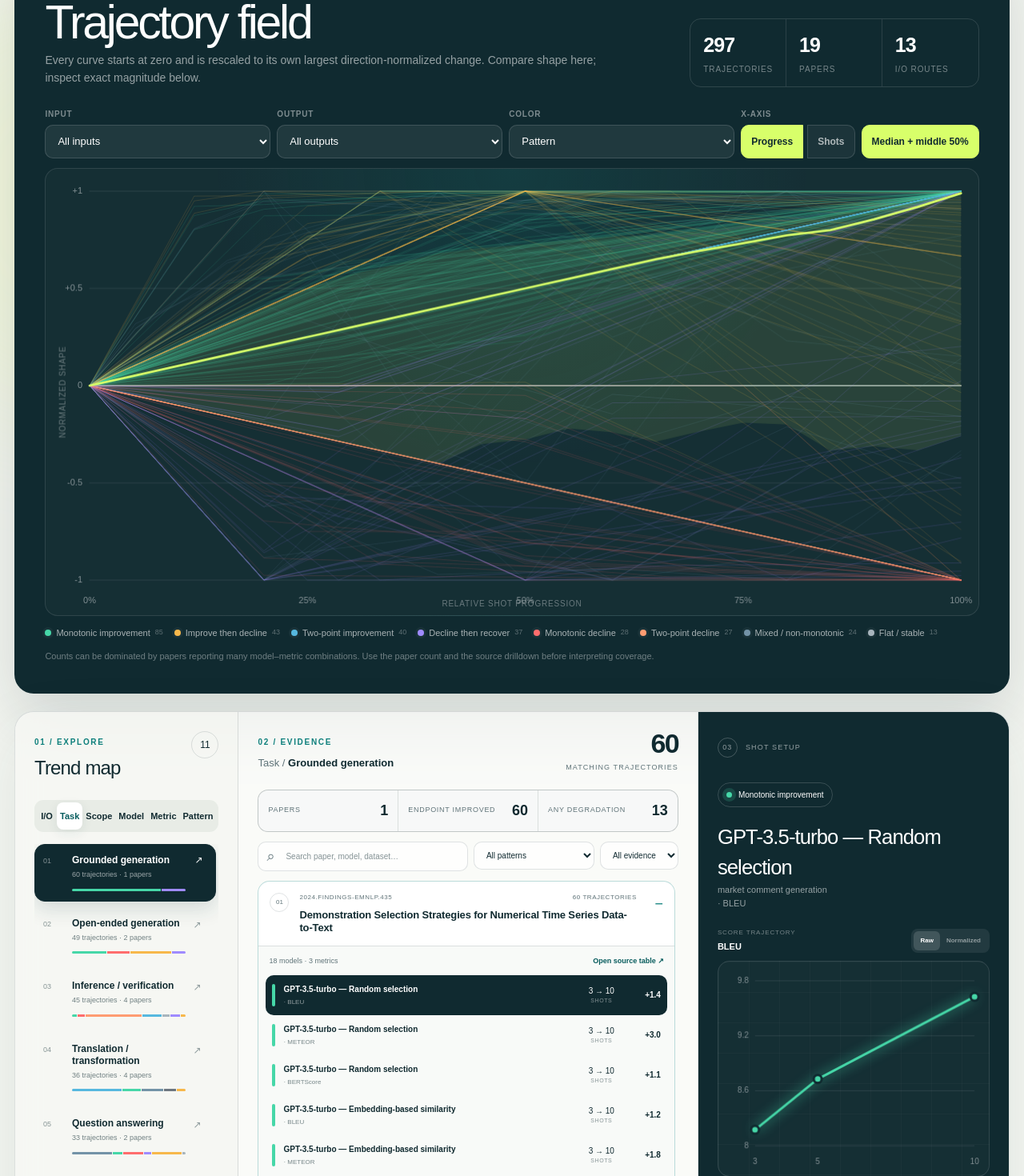
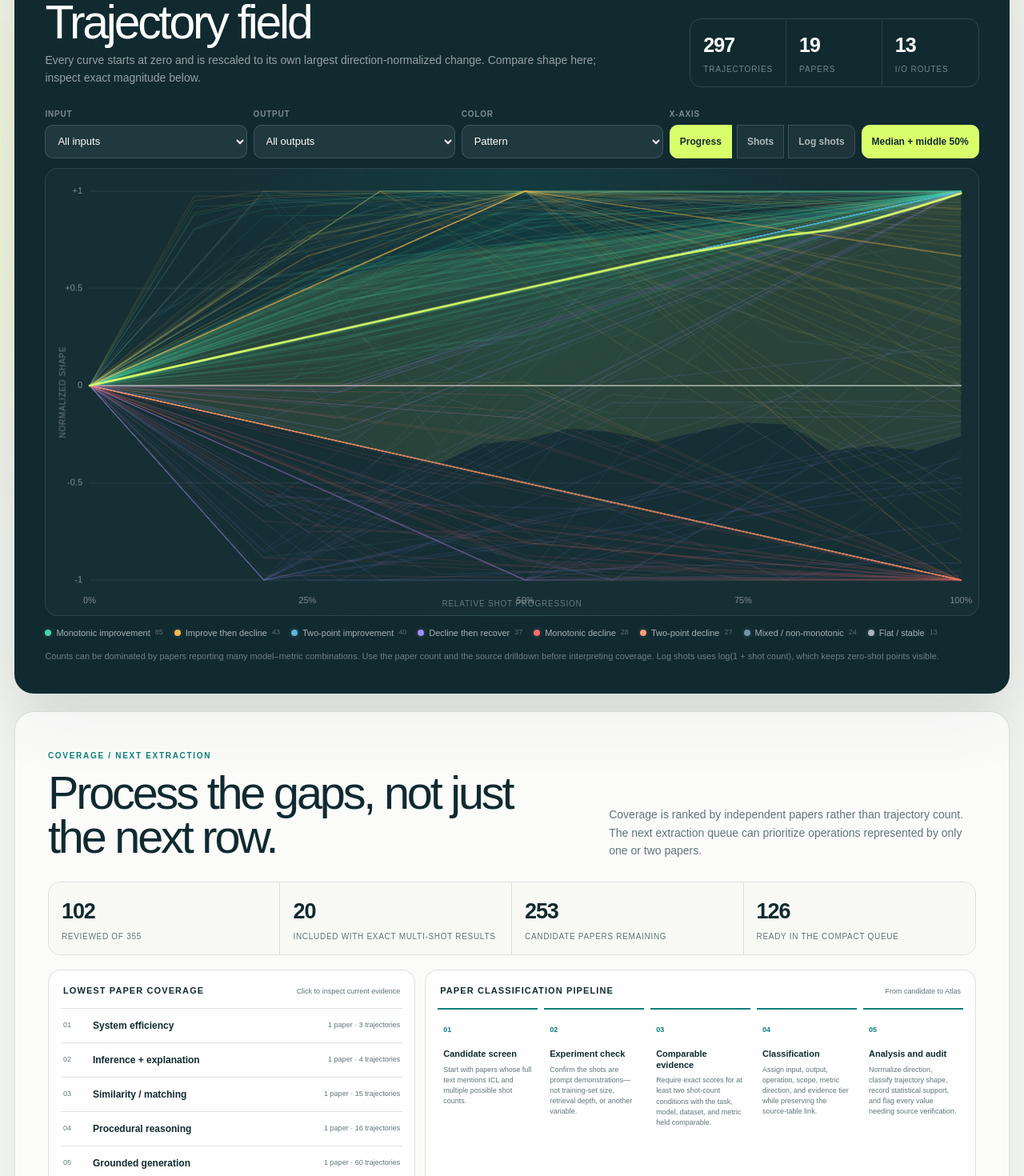
Before and after one commit to Roque3007/icl-trend-atlas, a React (Vite) app: page / in a window 1280 px wide. Shown: the part 580-2050 px from the top of the page at 80% size. Built offline with nearby package versions, Linux system fonts and the light colour scheme.

Commit message:
Add log shot scale and coverage-guided extraction

```diff
--- a/app/globals.css
+++ b/app/globals.css
@@ -59,7 +59,7 @@ a { color: inherit; }
 .field-controls select { width: 100%; min-height: 42px; border: 1px solid rgba(255,255,255,.14); border-radius: 10px; padding: 0 11px; background: rgba(255,255,255,.07); color: white; font-size: 13px; outline: none; transition: border-color 180ms var(--ease-fast), background 180ms var(--ease-fast); }
 .field-controls select:focus { border-color: var(--lime); background: rgba(255,255,255,.1); }
 .field-controls select option { color: var(--ink); background: white; }
-.field-segment { grid-template-columns: auto auto; }
+.field-segment { grid-template-columns: repeat(3,auto); }
 .field-segment > span { grid-column: 1 / -1; }
 .field-segment button, .median-toggle { min-height: 42px; border: 1px solid rgba(255,255,255,.14); background: rgba(255,255,255,.05); color: rgba(255,255,255,.65); padding: 0 12px; cursor: pointer; font-size: 12px; font-weight: 750; transition: transform 180ms var(--ease-fast), background 180ms var(--ease-fast), color 180ms var(--ease-fast); }
 .field-segment button:first-of-type { border-radius: 10px 0 0 10px; }
@@ -79,6 +79,32 @@ a { color: inherit; }
 .field-legend i { width: 8px; height: 8px; border-radius: 50%; box-shadow: 0 0 0 3px rgba(255,255,255,.04); }
 .field-legend small { color: rgba(255,255,255,.32); font-size: 9px; }
 .field-footnote { margin: 13px 0 0; color: rgba(255,255,255,.4); font-size: 11px; line-height: 1.5; }
+
+.coverage-audit { max-width: 1500px; margin: 0 auto 22px; padding: clamp(24px,3.2vw,46px); border: 1px solid var(--line); border-radius: 24px; background: rgba(255,255,255,.62); backdrop-filter: blur(18px); box-shadow: 0 22px 60px rgba(34,67,66,.08); opacity: 0; transform: translate3d(0,24px,0); transition: opacity 650ms var(--ease-out), transform 650ms var(--ease-out); }
+.coverage-audit.is-visible { opacity: 1; transform: none; }
+.coverage-heading { display: grid; grid-template-columns: minmax(0,1fr) minmax(280px,.72fr); gap: clamp(24px,5vw,72px); align-items: end; }
+.coverage-heading h2 { margin: 9px 0 0; max-width: 780px; font-size: clamp(34px,4.5vw,68px); line-height: .96; letter-spacing: -.055em; }
+.coverage-heading > p { margin: 0; color: var(--muted); font-size: 14px; line-height: 1.6; }
+.coverage-status { display: grid; grid-template-columns: repeat(4,1fr); border: 1px solid var(--line); border-radius: 15px; overflow: hidden; margin: 28px 0 18px; }
+.coverage-status div { padding: 16px; border-right: 1px solid var(--line); background: rgba(244,246,241,.58); }
+.coverage-status div:last-child { border-right: 0; }
+.coverage-status strong { display: block; font-size: 27px; letter-spacing: -.04em; }
+.coverage-status span { display: block; margin-top: 4px; color: var(--muted); font-size: 10px; line-height: 1.35; text-transform: uppercase; letter-spacing: .07em; }
+.coverage-body { display: grid; grid-template-columns: minmax(300px,.8fr) minmax(440px,1.2fr); gap: 12px; }
+.gap-list, .classification-pipeline { border: 1px solid var(--line); border-radius: 16px; padding: 15px; background: rgba(255,255,255,.68); }
+.coverage-subhead { display: flex; align-items: baseline; justify-content: space-between; gap: 16px; padding: 2px 3px 13px; }
+.coverage-subhead > span { font-size: 11px; font-weight: 850; text-transform: uppercase; letter-spacing: .1em; }
+.coverage-subhead small { color: var(--muted); font-size: 9px; }
+.gap-row { width: 100%; display: grid; grid-template-columns: 28px 1fr auto; gap: 9px; align-items: center; border: 0; border-top: 1px solid var(--line); background: transparent; padding: 12px 3px; text-align: left; cursor: pointer; transition: transform 180ms var(--ease-fast), color 180ms var(--ease-fast); }
+.gap-row:hover, .gap-row:focus-visible { color: var(--teal-deep); transform: translate3d(3px,0,0); outline: none; }
+.gap-row > span { color: var(--muted); font-size: 9px; }
+.gap-row strong { font-size: 12px; }
+.gap-row small { color: var(--muted); font-size: 9px; text-align: right; }
+.classification-pipeline ol { list-style: none; padding: 0; margin: 0; display: grid; grid-template-columns: repeat(5,1fr); gap: 8px; }
+.classification-pipeline li { min-width: 0; border-top: 2px solid var(--teal); padding: 11px 7px 4px; }
+.classification-pipeline li > span { color: var(--teal); font-size: 9px; font-weight: 800; }
+.classification-pipeline strong { display: block; margin-top: 14px; font-size: 11px; line-height: 1.25; }
+.classification-pipeline p { margin: 6px 0 0; color: var(--muted); font-size: 9px; line-height: 1.45; }
 
 .atlas-frame { display: grid; grid-template-columns: minmax(260px, .72fr) minmax(450px, 1.48fr) minmax(340px, 1fr); height: clamp(760px, 82vh, 900px); min-height: 0; border: 1px solid var(--line); background: rgba(255,255,255,.5); backdrop-filter: blur(18px); border-radius: 24px; overflow: hidden; box-shadow: 0 28px 80px rgba(34, 67, 66, .1); }
 .trend-rail, .evidence-panel, .trajectory-inspector { padding: 24px; min-width: 0; min-height: 0; }
@@ -247,6 +273,8 @@ a { color: inherit; }
   .field-summary { width: max-content; max-width: 100%; }
   .field-controls { grid-template-columns: repeat(3,1fr); }
   .field-segment, .median-toggle { align-self: stretch; }
+  .coverage-heading { grid-template-columns: 1fr; }
+  .coverage-body { grid-template-columns: 1fr; }
   .atlas-frame { grid-template-columns: 280px minmax(450px,1fr); height: auto; max-height: none; overflow: visible; }
   .trend-rail, .evidence-panel { height: min(760px, 84vh); min-height: 620px; }
   .trajectory-inspector { grid-column: 1 / -1; display: block; column-count: 1; overflow: visible; border-radius: 0 0 24px 24px; }
@@ -272,6 +300,14 @@ a { color: inherit; }
   .field-controls label:nth-child(2) { grid-column: 2; }
   .field-controls label:nth-child(3) { grid-column: 1 / -1; }
   .field-canvas { height: 430px; }
+  .coverage-audit { padding: 22px 14px; border-radius: 18px; }
+  .coverage-status { grid-template-columns: 1fr 1fr; }
+  .coverage-status div:nth-child(2) { border-right: 0; }
+  .coverage-status div:nth-child(-n+2) { border-bottom: 1px solid var(--line); }
+  .classification-pipeline ol { grid-template-columns: 1fr; }
+  .classification-pipeline li { display: grid; grid-template-columns: 28px 1fr; gap: 7px; }
+  .classification-pipeline strong { margin-top: 0; }
+  .classification-pipeline p { grid-column: 2; }
   .atlas-frame { grid-template-columns: 1fr; border-radius: 18px; max-height: none; }
   .trend-rail, .evidence-panel { border-right: 0; border-bottom: 1px solid var(--line); }
   .trend-rail, .evidence-panel { height: auto; min-height: 0; }
@@ -295,6 +331,11 @@ a { color: inherit; }
   .field-controls label:first-child, .field-controls label:nth-child(2), .field-controls label:nth-child(3) { grid-column: auto; }
   .field-canvas { height: 390px; }
   .field-legend { max-height: 120px; overflow-y: auto; }
+  .coverage-status { grid-template-columns: 1fr; }
+  .coverage-status div, .coverage-status div:nth-child(2) { border-right: 0; border-bottom: 1px solid var(--line); }
+  .coverage-status div:last-child { border-bottom: 0; }
+  .gap-row { grid-template-columns: 24px 1fr; }
+  .gap-row small { grid-column: 2; text-align: left; }
   .metric-ribbon { grid-template-columns: 1fr; }
   .paper-header { grid-template-columns: 24px 1fr 20px; padding: 12px 10px; }
   .paper-topline span:last-child { display: none; }
--- a/app/page.tsx
+++ b/app/page.tsx
@@ -6,7 +6,7 @@ import atlas from "./data/atlas.json";
 type Lens = "I/O" | "Task" | "Scope" | "Model" | "Metric" | "Pattern";
 type ScoreMode = "raw" | "normalized";
 type FieldColorMode = "Pattern" | "I/O family" | "Operation" | "Scope";
-type FieldXMode = "progress" | "shots";
+type FieldXMode = "progress" | "shots" | "logShots";
 type Trajectory = (typeof atlas.trajectories)[number];
 type ResultPoint = Trajectory["results"][number];
 
@@ -434,7 +434,10 @@ function TrajectoryField({
       const pad = { left: 55, right: 22, top: 28, bottom: 44 };
       const plotWidth = width - pad.left - pad.right;
       const plotHeight = height - pad.top - pad.bottom;
-      const xFor = (point: { shot: number; progress: number }) => pad.left + (xMode === "progress" ? point.progress : point.shot / maxGlobalShot) * plotWidth;
+      const shotPosition = (shot: number) => xMode === "logShots"
+        ? Math.log1p(Math.max(0, shot)) / Math.log1p(maxGlobalShot)
+        : shot / maxGlobalShot;
+      const xFor = (point: { shot: number; progress: number }) => pad.left + (xMode === "progress" ? point.progress : shotPosition(point.shot)) * plotWidth;
       const yFor = (score: number) => pad.top + (1 - (score + 1) / 2) * plotHeight;
 
       context.font = "11px Arial";
@@ -453,10 +456,16 @@ function TrajectoryField({
       });
 
       context.textAlign = "center";
-      [0, 0.25, 0.5, 0.75, 1].forEach((value) => {
-        const x = pad.left + value * plotWidth;
+      const xTicks = xMode === "progress"
+        ? [0, 0.25, 0.5, 0.75, 1].map((value) => ({ position: value, label: `${Math.round(value * 100)}%` }))
+        : xMode === "logShots"
+          ? [...new Set([0, 1, 2, 4, 8, 16, 32, 64, 128, maxGlobalShot].filter((value) => value <= maxGlobalShot))]
+            .map((value) => ({ position: shotPosition(value), label: String(value) }))
+          : [0, 0.25, 0.5, 0.75, 1].map((value) => ({ position: value, label: String(Math.round(value * maxGlobalShot)) }));
+      xTicks.forEach(({ position, label }) => {
+        const x = pad.left + position * plotWidth;
         context.fillStyle = "rgba(255,255,255,.48)";
-        context.fillText(xMode === "progress" ? `${Math.round(value * 100)}%` : String(Math.round(value * maxGlobalShot)), x, height - 18);
+        context.fillText(label, x, height - 18);
       });
 
       if (showMedian && xMode === "progress" && medianSeries.length) {
@@ -540,7 +549,10 @@ function TrajectoryField({
     let nearest: { distance: number; trajectory: Trajectory; score: number; shot: number } | null = null;
     for (const item of prepared) {
       for (const point of item.points) {
-        const x = pad.left + (xMode === "progress" ? point.progress : point.shot / maxGlobalShot) * plotWidth;
+        const shotPosition = xMode === "logShots"
+          ? Math.log1p(Math.max(0, point.shot)) / Math.log1p(maxGlobalShot)
+          : point.shot / maxGlobalShot;
+        const x = pad.left + (xMode === "progress" ? point.progress : shotPosition) * plotWidth;
         const y = pad.top + (1 - (point.score + 1) / 2) * plotHeight;
         const distance = Math.hypot(event.clientX - rect.left - x, event.clientY - rect.top - y);
         if (!nearest || distance < nearest.distance) nearest = { distance, trajectory: item.trajectory, score: point.score, shot: point.shot };
@@ -586,6 +598,7 @@ function TrajectoryField({
           <span>X-axis</span>
           <button type="button" className={xMode === "progress" ? "active" : ""} onClick={() => setXMode("progress")}>Progress</button>
           <button type="button" className={xMode === "shots" ? "active" : ""} onClick={() => setXMode("shots")}>Shots</button>
+          <button type="button" className={xMode === "logShots" ? "active" : ""} onClick={() => setXMode("logShots")}>Log shots</button>
         </div>
         <button type="button" className={`median-toggle ${showMedian ? "active" : ""}`} onClick={() => setShowMedian((value) => !value)} aria-pressed={showMedian}>Median + middle 50%</button>
       </div>
@@ -593,7 +606,7 @@ function TrajectoryField({
       <div className="field-canvas" ref={containerRef} onPointerMove={handlePointerMove} onPointerLeave={() => { setHoveredId(""); setTooltip(null); }} onClick={() => { const selected = prepared.find((item) => item.trajectory.trajectoryId === hoveredId); if (selected) onSelect(selected.trajectory); }}>
         <canvas ref={canvasRef} aria-label={`Normalized shapes for ${prepared.length} experimental trajectories`} />
         <div className="field-y-label" aria-hidden="true">Normalized shape</div>
-        <div className="field-x-label" aria-hidden="true">{xMode === "progress" ? "Relative shot progression" : "Reported shot count"}</div>
+        <div className="field-x-label" aria-hidden="true">{xMode === "progress" ? "Relative shot progression" : xMode === "logShots" ? "Reported shot count · log(1 + shots)" : "Reported shot count"}</div>
         {tooltip ? (
           <div className="field-tooltip" style={{ left: tooltip.x - (containerRef.current?.getBoundingClientRect().left ?? 0), top: tooltip.y - (containerRef.current?.getBoundingClientRect().top ?? 0) }}>
             <span>{tooltip.trajectory.taskSubtype} · {tooltip.shot} shots</span>
@@ -606,7 +619,67 @@ function TrajectoryField({
       <div className="field-legend" aria-label={`Legend colored by ${colorMode}`}>
         {legend.map(([name, count]) => <span key={name}><i style={{ background: colorMode === "Pattern" ? (patternColors[name] ?? stableColor(name)) : stableColor(name) }} />{name}<small>{count}</small></span>)}
       </div>
-      <p className="field-footnote">Counts can be dominated by papers reporting many model–metric combinations. Use the paper count and the source drilldown before interpreting coverage.</p>
+      <p className="field-footnote">Counts can be dominated by papers reporting many model–metric combinations. Use the paper count and the source drilldown before interpreting coverage. Log shots uses log(1 + shot count), which keeps zero-shot points visible.</p>
+    </section>
+  );
+}
+
+function CoverageAudit({ onChooseOperation }: { onChooseOperation: (operation: string) => void }) {
+  const meta = atlas.meta;
+  const operationCoverage = useMemo(() => {
+    const buckets = new Map<string, { trajectories: number; papers: Set<string> }>();
+    for (const trajectory of atlas.trajectories) {
+      const current = buckets.get(trajectory.semanticOperation) ?? { trajectories: 0, papers: new Set<string>() };
+      current.trajectories += 1;
+      current.papers.add(trajectory.paperId);
+      buckets.set(trajectory.semanticOperation, current);
+    }
+    return [...buckets.entries()]
+      .map(([name, value]) => ({ name, trajectories: value.trajectories, papers: value.papers.size }))
+      .sort((a, b) => a.papers - b.papers || a.trajectories - b.trajectories || a.name.localeCompare(b.name));
+  }, []);
+  const sparseOperations = operationCoverage.filter((item) => item.papers <= 2).slice(0, 6);
+
+  return (
+    <section className="coverage-audit inview" aria-labelledby="coverage-title">
+      <div className="coverage-heading">
+        <div>
+          <span className="section-kicker">Coverage / Next extraction</span>
+          <h2 id="coverage-title">Process the gaps, not just the next row.</h2>
+        </div>
+        <p>Coverage is ranked by independent papers rather than trajectory count. The next extraction queue can prioritize operations represented by only one or two papers.</p>
+      </div>
+
+      <div className="coverage-status" aria-label="Paper screening status">
+        <div><strong>{meta.reviewedPaperCount}</strong><span>reviewed of {meta.candidatePaperCount}</span></div>
+        <div><strong>{meta.paperCount}</strong><span>included with exact multi-shot results</span></div>
+        <div><strong>{meta.remainingPaperCount}</strong><span>candidate papers remaining</span></div>
+        <div><strong>{meta.readyQueueCount}</strong><span>ready in the compact queue</span></div>
+      </div>
+
+      <div className="coverage-body">
+        <div className="gap-list">
+          <div className="coverage-subhead"><span>Lowest paper coverage</span><small>Click to inspect current evidence</small></div>
+          {sparseOperations.map((item, index) => (
+            <button key={item.name} type="button" className="gap-row" onClick={() => onChooseOperation(item.name)}>
+              <span>{String(index + 1).padStart(2, "0")}</span>
+              <strong>{item.name}</strong>
+              <small>{item.papers} {item.papers === 1 ? "paper" : "papers"} · {item.trajectories} trajectories</small>
+            </button>
+          ))}
+        </div>
+
+        <div className="classification-pipeline">
+          <div className="coverage-subhead"><span>Paper classification pipeline</span><small>From candidate to Atlas</small></div>
+          <ol>
+            <li><span>01</span><div><strong>Candidate screen</strong><p>Start with papers whose full text mentions ICL and multiple possible shot counts.</p></div></li>
+            <li><span>02</span><div><strong>Experiment check</strong><p>Confirm the shots are prompt demonstrations—not training-set size, retrieval depth, or another variable.</p></div></li>
+            <li><span>03</span><div><strong>Comparable evidence</strong><p>Require exact scores for at least two shot-count conditions with the task, model, dataset, and metric held comparable.</p></div></li>
+            <li><span>04</span><div><strong>Classification</strong><p>Assign input, output, operation, scope, metric direction, and evidence tier while preserving the source-table link.</p></div></li>
+            <li><span>05</span><div><strong>Analysis and audit</strong><p>Normalize direction, classify trajectory shape, record statistical support, and flag every value needing source verification.</p></div></li>
+          </ol>
+        </div>
+      </div>
     </section>
   );
 }
@@ -740,6 +813,20 @@ export default function Home() {
     });
   }
 
+  function chooseOperation(operation: string) {
+    setLens("Task");
+    setSelectedGroup(operation);
+    setQuery("");
+    setPatternFilter("All patterns");
+    setEvidenceFilter("All evidence");
+    window.requestAnimationFrame(() => {
+      document.getElementById("explorer")?.scrollIntoView({
+        behavior: window.matchMedia("(prefers-reduced-motion: reduce)").matches ? "auto" : "smooth",
+        block: "start",
+      });
+    });
+  }
+
   return (
     <main className="site-shell">
       <div className="ambient ambient-one" aria-hidden="true" />
@@ -768,6 +855,8 @@ export default function Home() {
       </section>
 
       <TrajectoryField trajectories={atlas.trajectories} selectedTrajectoryId={selectedTrajectoryId} onSelect={selectFromField} />
+
+      <CoverageAudit onChooseOperation={chooseOperation} />
 
       <section className="atlas-frame reveal reveal-three" id="explorer" aria-label="ICL trend explorer">
         <aside className="trend-rail">
@@ -950,9 +1039,9 @@ export default function Home() {
             <button className="modal-close" type="button" onClick={() => setShowDataNotes(false)} aria-label="Close data notes">×</button>
             <span className="section-kicker">Data & methodology</span>
             <h2 id="data-modal-title">Built to grow with the extraction.</h2>
-            <p>The interface is generated from <strong>{atlas.meta.sourceFile}</strong>. Updating the master workbook and rerunning the importer refreshes every lens, paper, trajectory, shot value, and statistical-test record.</p>
-            <div className="modal-stats"><div><strong>{atlas.meta.paperCount}</strong><span>Papers</span></div><div><strong>{atlas.meta.trajectoryCount}</strong><span>Trajectories</span></div><div><strong>{atlas.meta.resultCount}</strong><span>Shot results</span></div></div>
-            <div className="update-flow"><span>Workbook</span><i>→</i><span>Importer</span><i>→</i><span>Atlas data</span><i>→</i><span>Deploy</span></div>
+            <p>The interface is generated from <strong>{atlas.meta.sourceFile}</strong>. Papers first pass a relevance screen, then exact comparable shot-count results are extracted into the master workbook. The importer classifies the experiment and refreshes every lens, trajectory, score, and statistical-test record.</p>
+            <div className="modal-stats"><div><strong>{atlas.meta.reviewedPaperCount}</strong><span>Reviewed papers</span></div><div><strong>{atlas.meta.paperCount}</strong><span>Included papers</span></div><div><strong>{atlas.meta.resultCount}</strong><span>Shot results</span></div></div>
+            <div className="update-flow"><span>Candidate</span><i>→</i><span>Evidence check</span><i>→</i><span>Exact rows</span><i>→</i><span>Classify</span><i>→</i><span>Atlas</span></div>
             <div className="method-grid">
               <div><strong>Metric directionality</strong><p>Lower-is-better metrics are reversed only for analysis; raw reported values remain visible.</p></div>
               <div><strong>Evidence tier</strong><p>Three or more points support a trajectory shape. Two points support direction only.</p></div>
```
Also changed, not shown: app/data/atlas.json, 2 other files (tests, documents, lock files or other folders).
